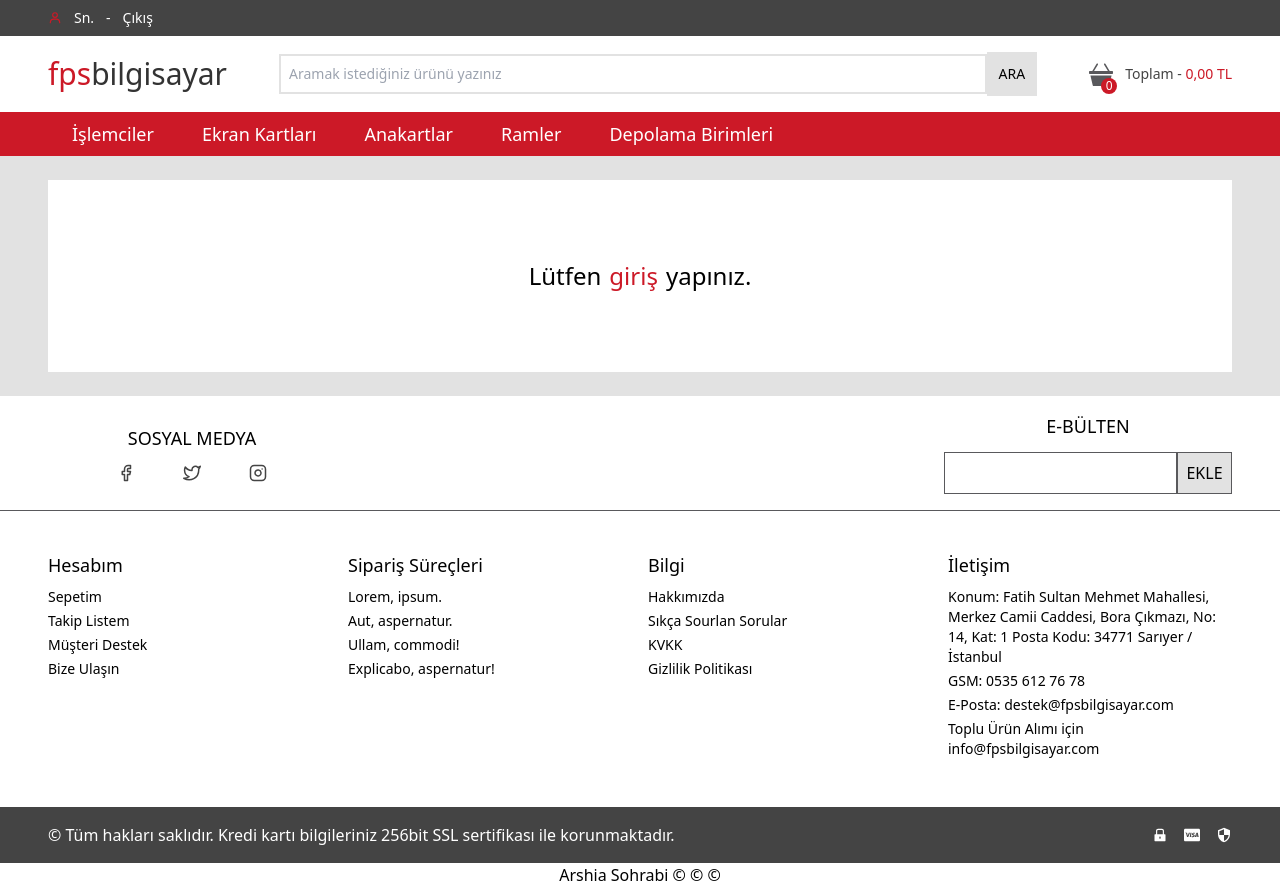
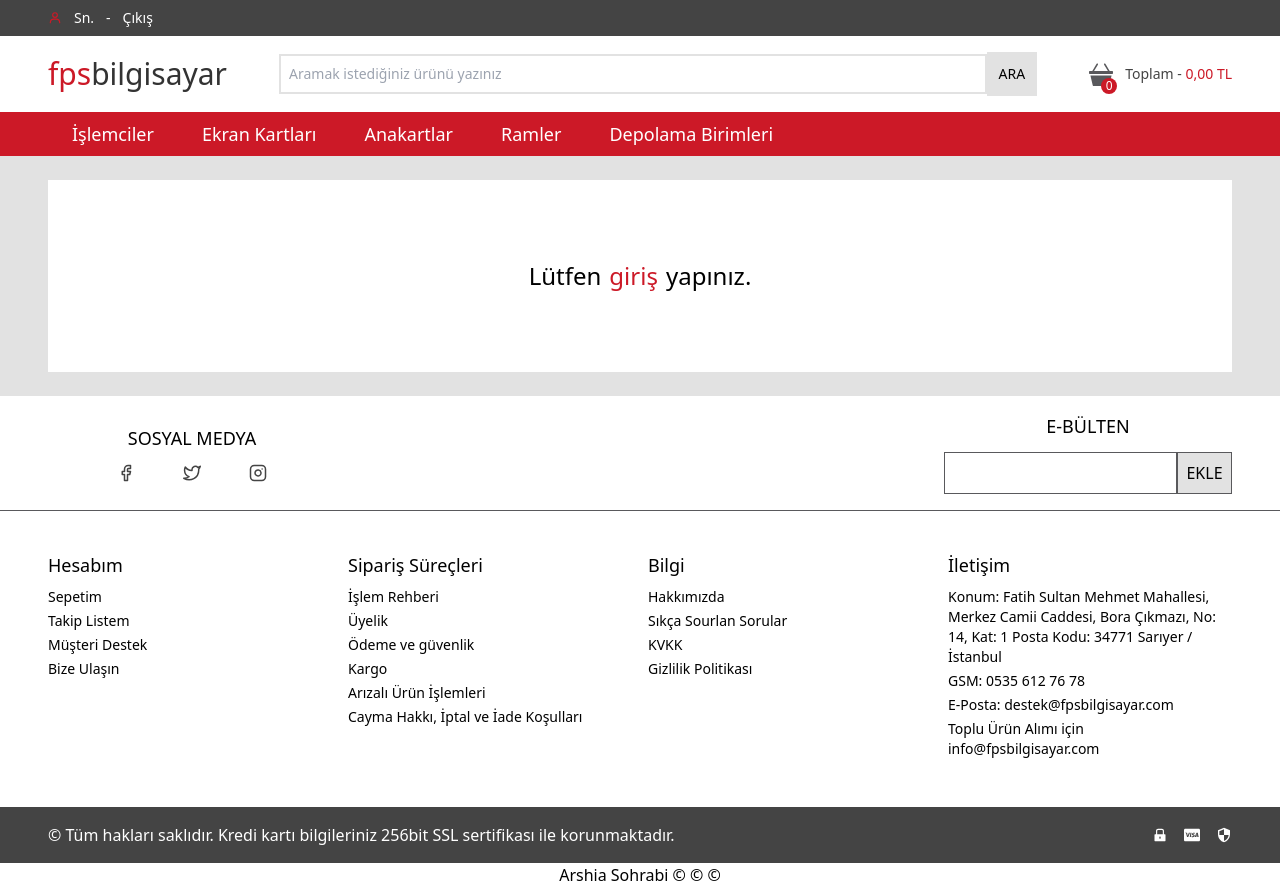
Before and after one commit to ArshiaXII/fps, a Next.js app: page /account/adress-book in a window 1280 px wide. Built offline with nearby package versions, Linux system fonts and the light colour scheme.

Commit message:
Update index.jsx

```diff
--- a/src/app/components/footer/footerCenter/index.jsx
+++ b/src/app/components/footer/footerCenter/index.jsx
@@ -23,10 +23,12 @@ export default function FooterCenter() {
             </div>
             <div className={S.content}>
                 <ul className={S.items}>
-                    <li className={S.item}>Lorem, ipsum.</li>
-                    <li className={S.item}>Aut, aspernatur.</li>
-                    <li className={S.item}>Ullam, commodi!</li>
-                    <li className={S.item}>Explicabo, aspernatur!</li>
+                    <li className={S.item}>İşlem Rehberi</li>
+                    <li className={S.item}>Üyelik</li>
+                    <li className={S.item}>Ödeme ve güvenlik</li>
+                    <li className={S.item}>Kargo</li>
+                    <li className={S.item}>Arızalı Ürün İşlemleri</li>
+                    <li className={S.item}>Cayma Hakkı, İptal ve İade Koşulları</li>
                 </ul>
             </div>
         </div>
```
